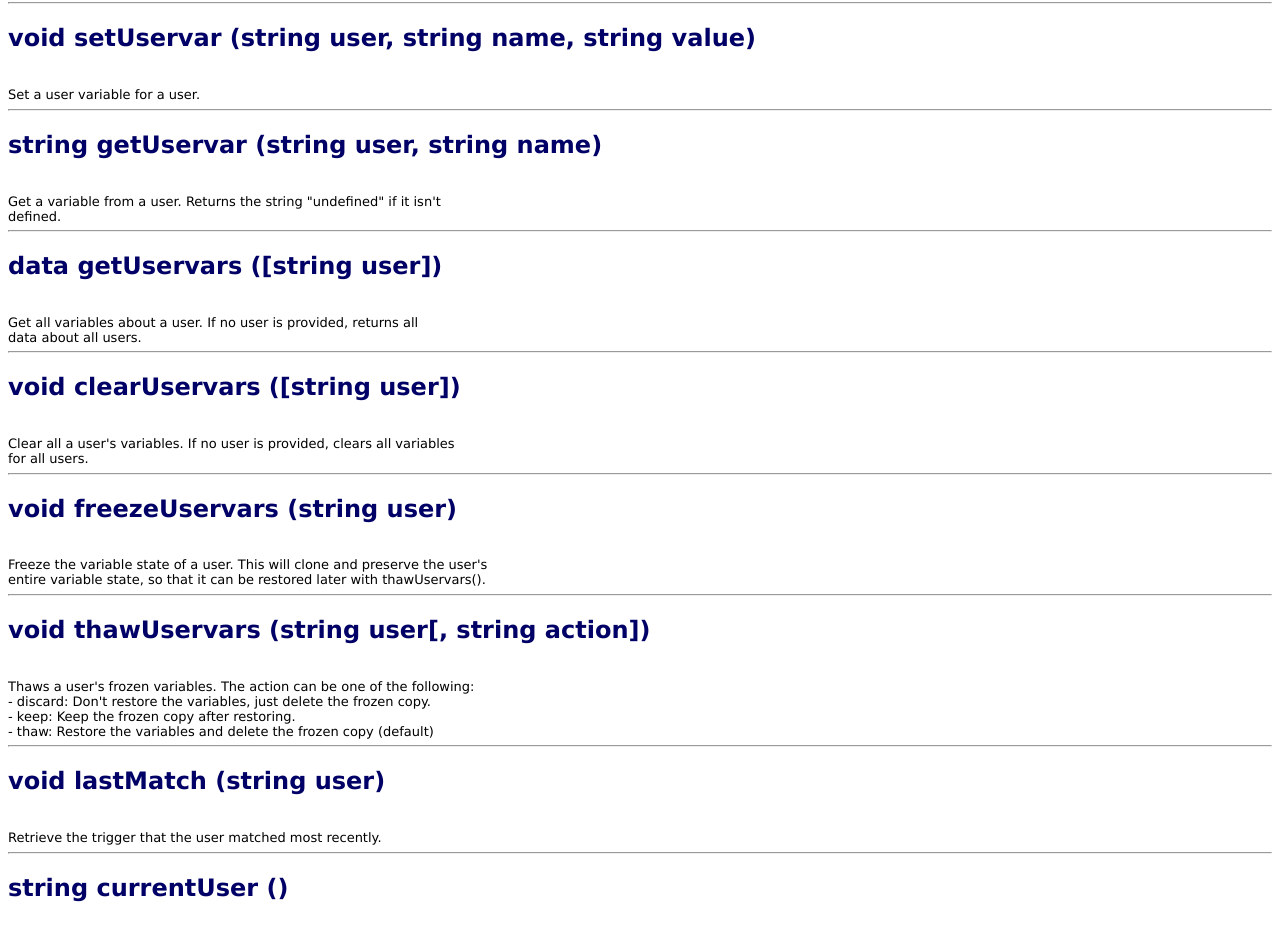
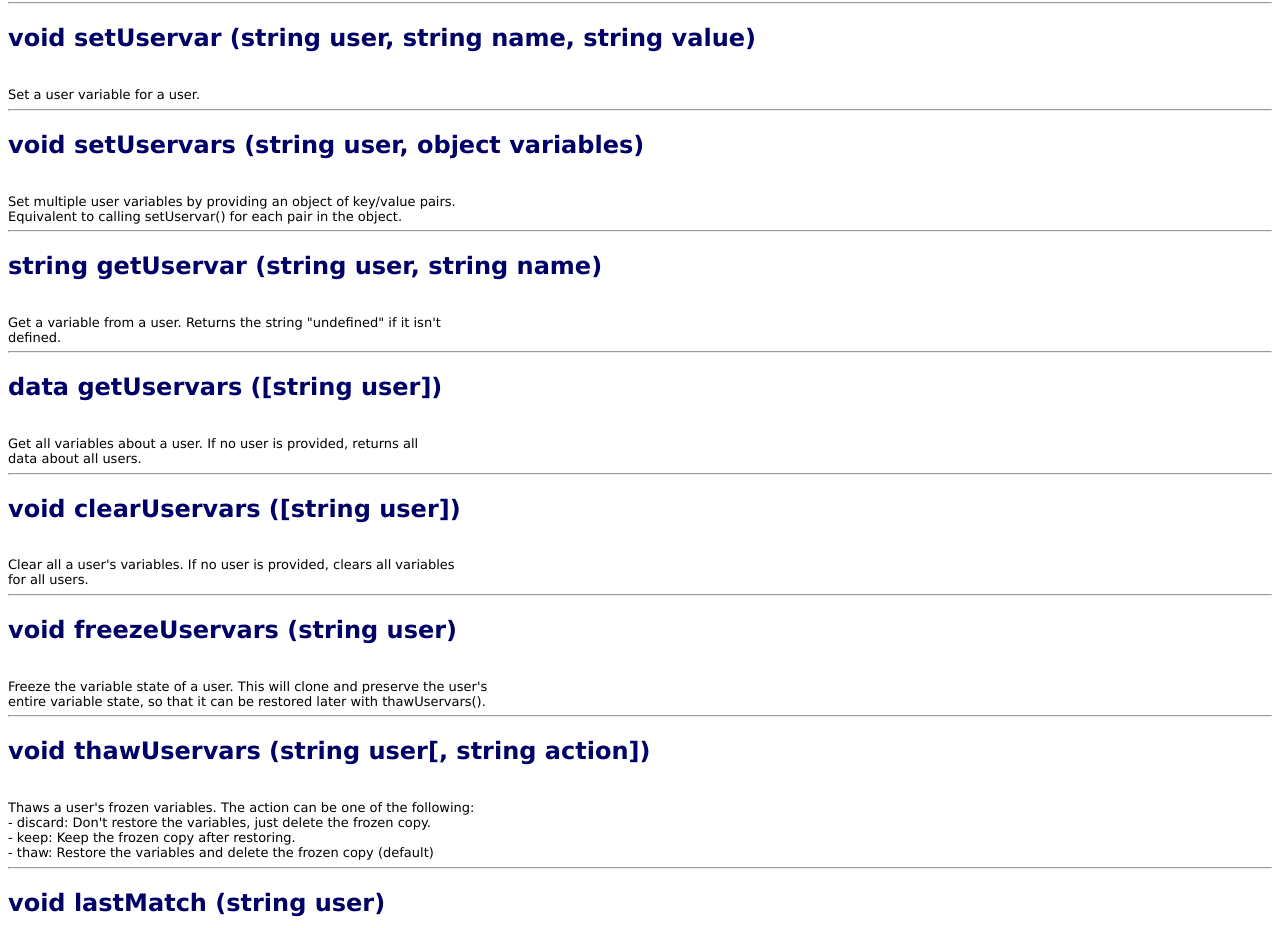
Before and after one commit to aichaos/rivescript-js, a website: page docs/RiveScript.html in a window 1280 px wide. Shown: the part 2858-3786 px from the top of the page. Drawn offline with Linux system fonts and the light colour scheme.

Commit message:
Rebuild documentation

```diff
--- a/docs/RiveScript.html
+++ b/docs/RiveScript.html
@@ -162,6 +162,12 @@ Set the value to undefined to delete a substitution.<hr>
 <br>
 Set a user variable for a user.<hr>
 
+<h2>void setUservars (string user, object variables)</h2>
+
+<br>
+Set multiple user variables by providing an object of key/value pairs.<br>
+Equivalent to calling setUservar() for each pair in the object.<hr>
+
 <h2>string getUservar (string user, string name)</h2>
 
 <br>
```
